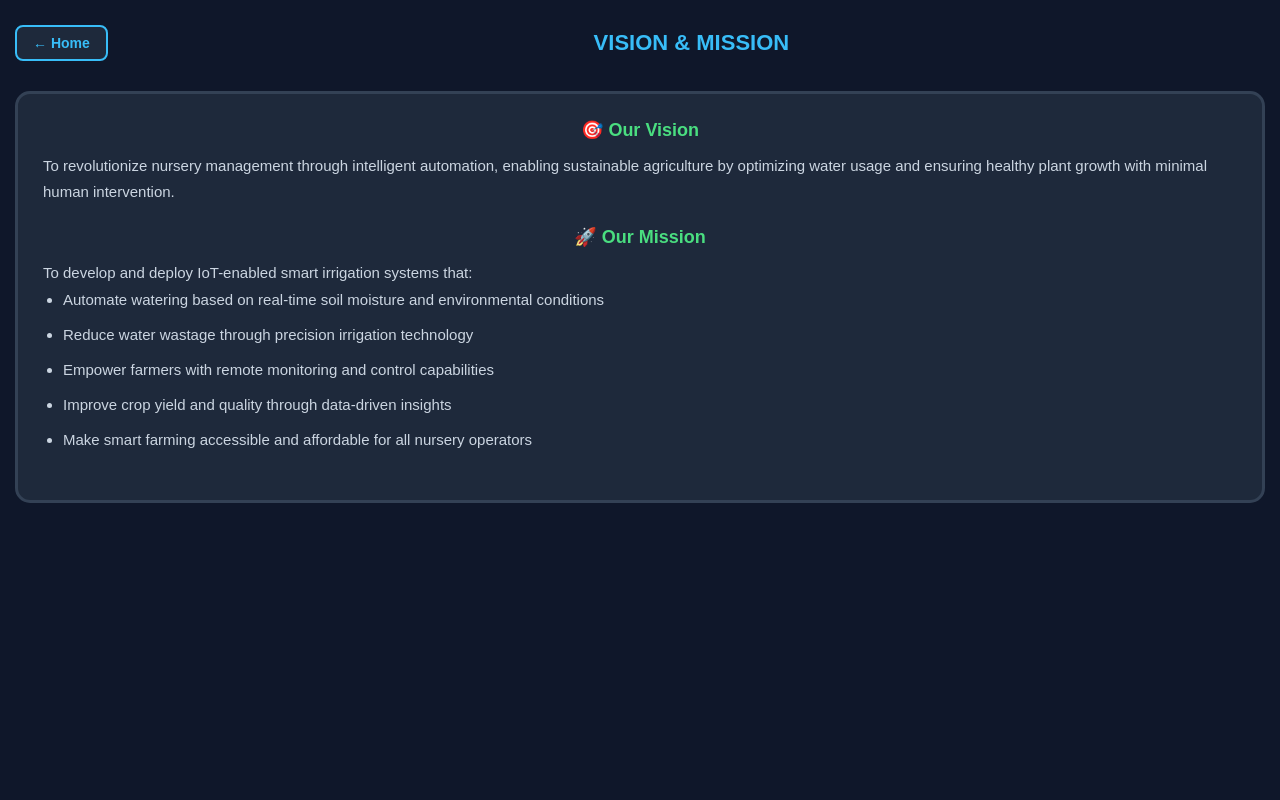
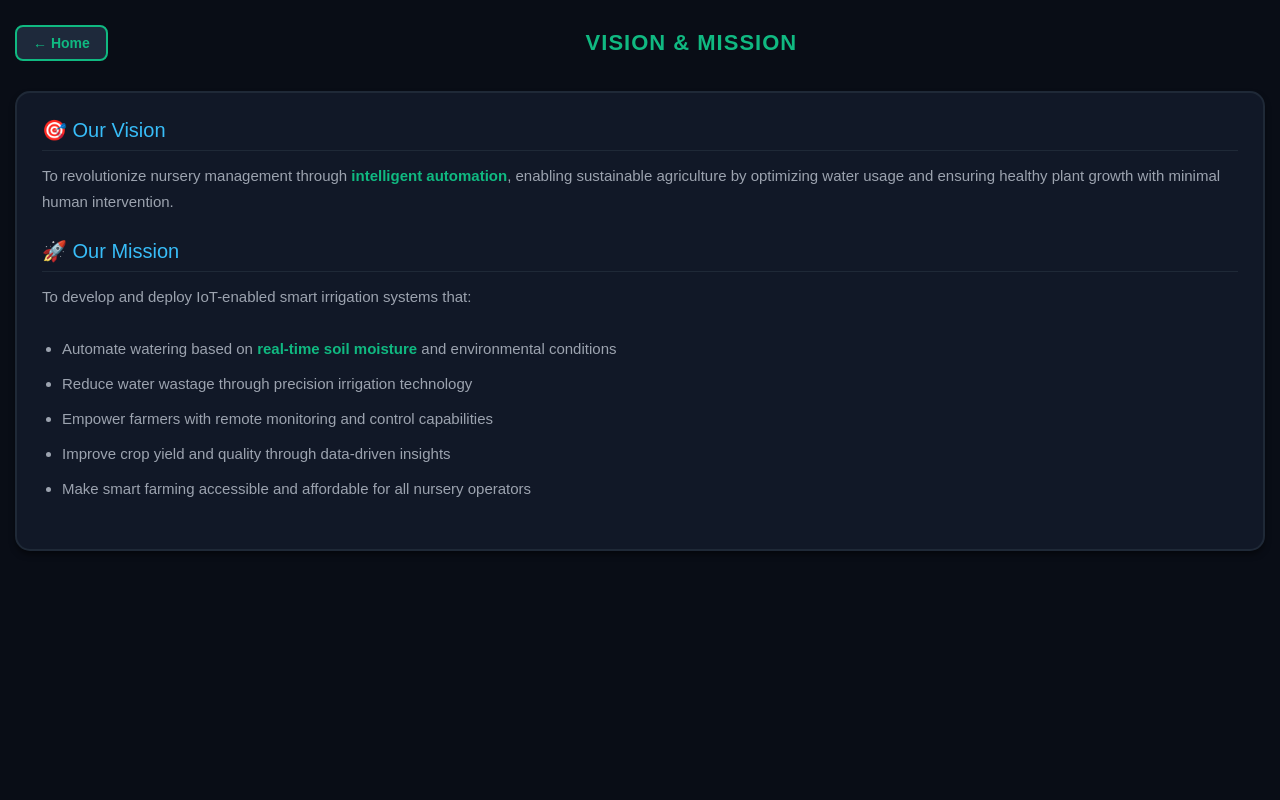
Before and after one commit to josepwanjiru300815-lab/esp32-nursery-cloud-a, a Flask app: page /vision in a window 1280 px wide. Run offline with Flask 3, Linux system fonts and the light colour scheme.

Commit message:
Update vision.html

```diff
--- a/templates/vision.html
+++ b/templates/vision.html
@@ -3,15 +3,18 @@
 <title>Vision & Mission</title>
 <style>
 *{box-sizing:border-box;margin:0;padding:0}
-body{font-family:Arial,sans-serif;background:#0f172a;color:white;padding:15px;min-height:100vh}
-.header{display:flex;align-items:center;gap:10px;padding:10px 0;margin-bottom:20px}
-.back-btn{background:#1e293b;border:2px solid #38bdf8;color:#38bdf8;padding:8px 16px;border-radius:8px;text-decoration:none;font-size:14px;font-weight:bold}
-h1{flex:1;text-align:center;font-size:22px;margin:0;color:#38bdf8}
-.content{background:#1e293b;border:3px solid #334155;border-radius:15px;padding:25px;margin-top:20px}
+body{font-family:Arial,sans-serif;background:#090d16;color:#e2e8f0;padding:15px;min-height:100vh}
+.header{display:flex;align-items:center;gap:10px;padding:10px 0;margin-bottom:20px;position:sticky;top:0;background:#090d16;z-index:10}
+.back-btn{background:#1e293b;border:2px solid #10b981;color:#10b981;padding:8px 16px;border-radius:8px;text-decoration:none;font-size:14px;font-weight:bold;transition:0.2s}
+.back-btn:hover{background:#10b981;color:#090d16}
+h1{flex:1;text-align:center;font-size:22px;margin:0;color:#10b981;letter-spacing:1px}
+.content{background:#111827;border:2px solid #1f2937;border-radius:15px;padding:25px;margin-bottom:20px;box-shadow:0 4px 6px -1px rgba(0,0,0,0.5)}
+.section-title{color:#38bdf8;font-size:20px;margin-bottom:12px;display:flex;align-items:center;gap:8px;border-bottom:1px solid #1f2937;padding-bottom:8px}
+p{color:#9ca3af;font-size:15px;line-height:1.7;margin-bottom:25px;text-align:left}
+p:last-child{margin-bottom:0}
+.highlight{color:#10b981;font-weight:bold}
 .section{margin-bottom:22px}
-.section h2{color:#4ade80;font-size:18px;margin:0 0 12px 0;text-align:center}
-.section p{color:#cbd5e1;font-size:15px;line-height:1.7;text-align:left}
-.section ul{color:#cbd5e1;font-size:15px;line-height:1.8;margin-left:20px}
+.section ul{color:#9ca3af;font-size:15px;line-height:1.8;margin-left:20px}
 .section li{margin-bottom:8px}
 </style></head><body>
 <div class="header">
@@ -19,15 +22,14 @@ h1{flex:1;text-align:center;font-size:22px;margin:0;color:#38bdf8}
   <h1>VISION & MISSION</h1>
 </div>
 <div class="content">
+  <div class="section-title">🎯 Our Vision</div>
+  <p>To revolutionize nursery management through <span class="highlight">intelligent automation</span>, enabling sustainable agriculture by optimizing water usage and ensuring healthy plant growth with minimal human intervention.</p>
+
+  <div class="section-title">🚀 Our Mission</div>
+  <p>To develop and deploy IoT-enabled smart irrigation systems that:</p>
   <div class="section">
-    <h2>🎯 Our Vision</h2>
-    <p>To revolutionize nursery management through intelligent automation, enabling sustainable agriculture by optimizing water usage and ensuring healthy plant growth with minimal human intervention.</p>
-  </div>
-  <div class="section">
-    <h2>🚀 Our Mission</h2>
-    <p>To develop and deploy IoT-enabled smart irrigation systems that:</p>
     <ul>
-      <li>Automate watering based on real-time soil moisture and environmental conditions</li>
+      <li>Automate watering based on <span class="highlight">real-time soil moisture</span> and environmental conditions</li>
       <li>Reduce water wastage through precision irrigation technology</li>
       <li>Empower farmers with remote monitoring and control capabilities</li>
       <li>Improve crop yield and quality through data-driven insights</li>
```
